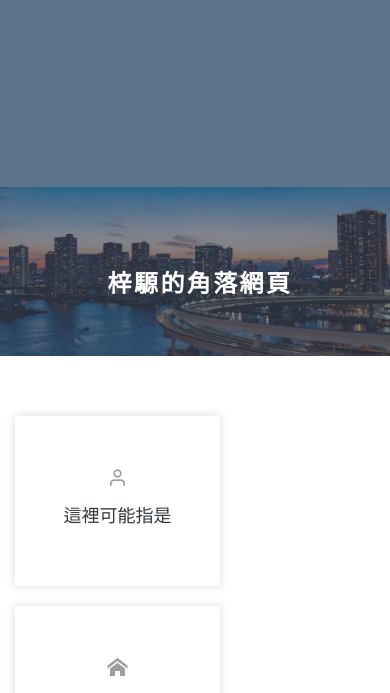
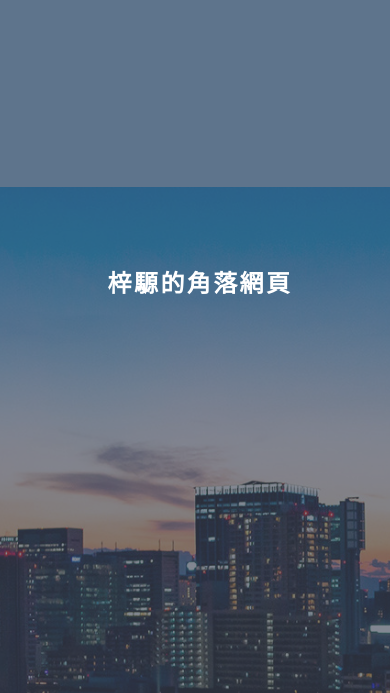
Before and after one commit to quack0203/ziyuan_introduction, a plain HTML site: page listrace-v1.0/index.html in a window 390 px wide. Shown: the part 113-806 px from the top of the page. Drawn offline with nearby package versions, Linux system fonts and the light colour scheme.

Commit message:
Update style.css
調整最剛開始網站圖片大小
Vh Vw

```diff
--- a/listrace-v1.0/assets/css/style.css
+++ b/listrace-v1.0/assets/css/style.css
@@ -290,17 +290,17 @@ img {
   position: relative;
   background: url(../images/welcome-hero/banner1.jpg) no-repeat center center;
   background-size: cover;
+  background-attachment: fixed;
   text-align: center;
-    height: 60vh; /* 使用視口高度 */
+  height: 100vh; /* 讓它填滿整個螢幕 */
+  width: 100vw;
   z-index: 1;
 }
 
 @media (max-width: 768px) {
   .welcome-hero {
-        height: 20vh; /* 小於768px寬度時，調整高度 */
-    }
-
-    /* 其他針對小屏幕的樣式調整 */
+      height: 100vh; /* 在手機上也填滿 */
+  }
 }
 
 
@@ -402,7 +402,9 @@ img {
 
 .list-topics-content {
     position: relative;
-    top: -98px;
+    top: -50vh;
+
+
     z-index: 1;
 }
 .list-topics-content ul li {
```
Lines whose indentation alone changed are shown as unchanged.
